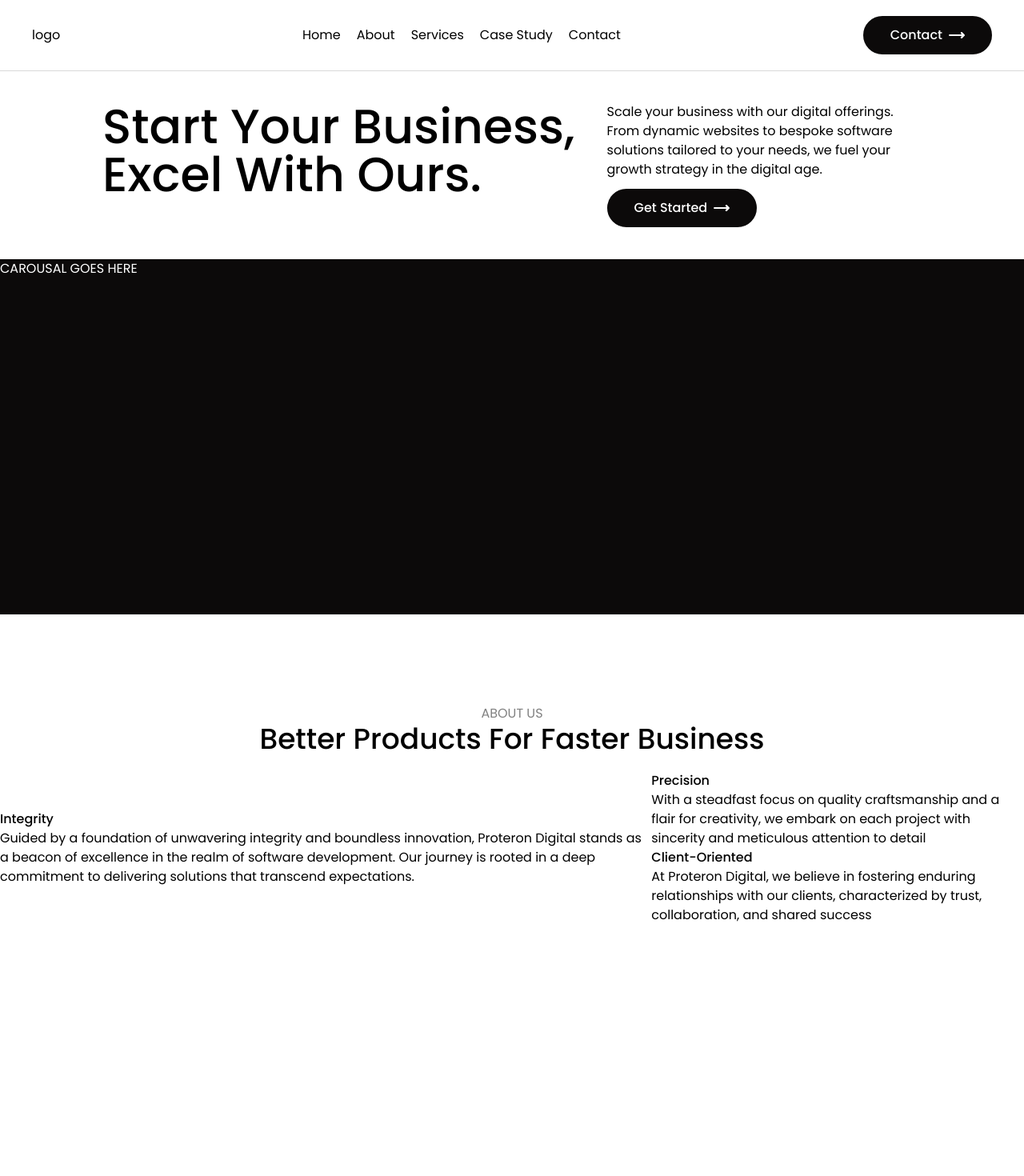
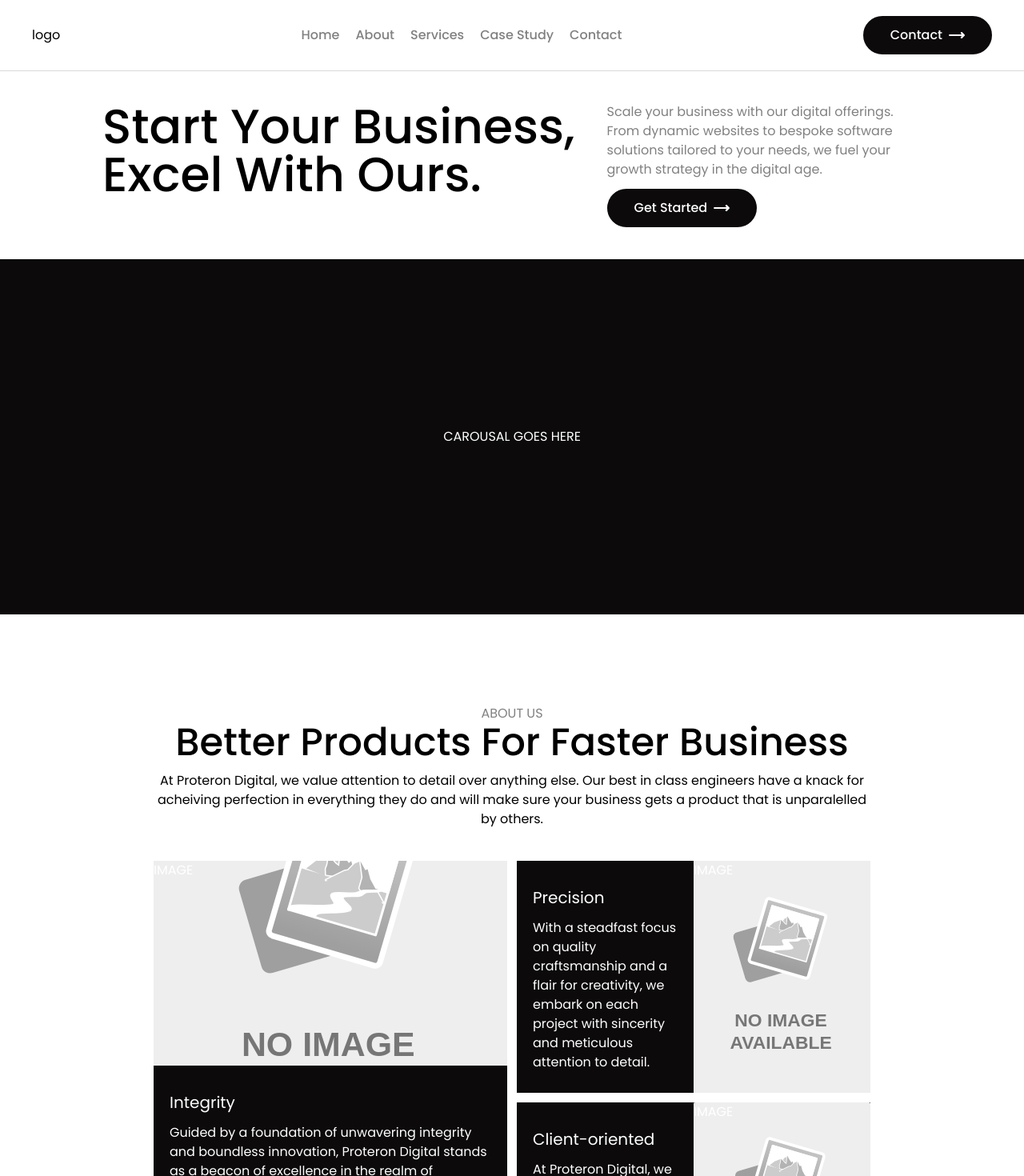
Before and after one commit to ahmedsalehdhk/ProteronDigital, a React (Create React App) app in the folder client/: page / in a window 1280 px wide. Shown: the top 1470 px of the page at 80% size. Before the commit the page ends 1236 px from the top, so only its background shows below. Built offline with nearby package versions, Linux system fonts and the light colour scheme.

Commit message:
About page Completed

```diff
--- a/client/src/App.css
+++ b/client/src/App.css
@@ -3,3 +3,21 @@
 .home-carousal {
     min-height: 300px;
 }
+
+#about-large-card{
+    background-image: url("./assets/svg/placeholder.svg");
+    background-size: cover;
+    background-position: center;
+}
+
+#about-small-card-1{
+    background-image: url("./assets/svg/placeholder.svg");
+    background-size: cover;
+    background-position: center;
+}
+
+#about-small-card-2{
+    background-image: url("./assets/svg/placeholder.svg");
+    background-size: cover;
+    background-position: center;
+}
--- a/client/src/App.js
+++ b/client/src/App.js
@@ -8,48 +8,49 @@ function App() {
       <Navbar />
       {/* HOME SECTION */}
       <div className="home gap-10 min-h-screen pt-32 pb-8 flex flex-col mb-20">
-        <div className="home-text px-6 md:px-10 lg:px-32 flex flex-col lg:flex-row justify-between gap-3 lg:gap-10">
+        <div className="home-text px-6 md:px-8 lg:px-32 flex flex-col lg:flex-row justify-between gap-3 lg:gap-10">
           <h1 className='text-3xl sm:text-4xl md:text-5xl xl:text-6xl capitalize font-medium whitespace-nowrap'>start your business, <br/>excel with ours.</h1>
           <div className="subheading lg:w-1/2">
-            <p className='mb-3'>Scale your business with our digital offerings. From dynamic websites to bespoke software solutions tailored to your needs, we fuel your growth strategy in the digital age.</p>
+            <p className='mb-3 text-accent'>Scale your business with our digital offerings. From dynamic websites to bespoke software solutions tailored to your needs, we fuel your growth strategy in the digital age.</p>
             <ButtonDark text='get started'/>
           </div>
         </div>
-        <div className="home-carousal bg-dark grow text-light">CAROUSAL GOES HERE</div>
+        <div className="home-carousal bg-dark grow text-light flex justify-center items-center">CAROUSAL GOES HERE</div>
       </div>
       {/* ABOUT SECTION */}
-      <div className="about mb-20">
+      <div className="about px-6 md:px-8 xl:px-48 mb-20">
         <p className='text-center uppercase text-accent'>about us</p>
-        <h2 className='text-center capitalize font-medium text-4xl mb-5'>better products for faster business</h2>
-        <div className="about-cards w-scree flex justify-items-center items-center">
-          <div className="about-large-card">
-            <div className="about-large-card-image"></div>
-            <div className="about-large-card-text">
-              <h3 className='capitalize font-medium'>integrity</h3>
+        <h2 className='text-center capitalize font-medium text-2xl sm:text-3xl md:text-4xl xl:text-5xl mb-3'>better products for faster business</h2>
+        <p className='text-center mb-10'>At Proteron Digital, we value attention to detail over anything else. Our best in class engineers have a knack for acheiving perfection in everything they do and will make sure your business gets a product that is unparalelled by others.</p>
+        {/* ABOUT CARDS */}
+        <div className="about-cards flex flex-col md:flex-row justify-between gap-3">
+          <div className="about-card-large bg-dark text-light md:w-1/2">
+            <div className="about-card-large-image h-56 md:h-64" id='about-large-card'>IMAGE</div>
+            <div className="about-card-large-text py-8 px-5">
+              <h3 className='mb-3 text-xl'>Integrity</h3>
               <p>Guided by a foundation of unwavering integrity and boundless innovation, Proteron Digital stands as a beacon of excellence in the realm of software development. Our journey is rooted in a deep commitment to delivering solutions that transcend expectations.</p>
             </div>
           </div>
-          <div className="about-small-cards">
-            <div className="about-small-card">
-              <div className="about-small-card-text">
-                <h3 className='capitalize font-medium'>precision</h3>
-                <p>With a steadfast focus on quality craftsmanship and a flair for creativity, we embark on each project with sincerity and meticulous attention to detail</p>
+          <div className="about-small-cards flex flex-col justify-between gap-3 md:w-1/2">
+            <div className="about-small-card flex flex-col md:flex-row bg-dark text-light h-1/2">
+              <div className="about-small-card-text py-8 px-5 md:w-1/2 order-2 md:order-1">
+                <h3 className='mb-3 text-xl'>Precision</h3>
+                <p>With a steadfast focus on quality craftsmanship and a flair for creativity, we embark on each project with sincerity and meticulous attention to detail.</p>
               </div>
-              <div className="about-small-card-image"></div>
+              <div className="about-small-card-image md:w-1/2 order-1 md:order-2 h-56 md:h-auto" id='about-small-card-1'>IMAGE</div>
             </div>
-            <div className="about-small-card">
-              <div className="about-small-card-text">
-                <h3 className='capitalize font-medium'>client-oriented</h3>
-                <p>At Proteron Digital, we believe in fostering enduring relationships with our clients, characterized by trust, collaboration, and shared success</p>
+            <div className="about-small-card flex flex-col md:flex-row bg-dark text-light h-1/2">
+              <div className="about-small-card-text py-8 px-5 md:w-1/2 order-2 md:order-1">
+                <h3 className='mb-3 text-xl'>Client-oriented</h3>
+                <p>At Proteron Digital, we believe in fostering enduring relationships with our clients, characterized by trust, collaboration, and shared success.</p>
               </div>
-              <div className="about-small-card-image"></div>
+              <div className="about-small-card-image md:w-1/2 order-1 md:order-2 h-56 md:h-auto" id='about-small-card-2'>IMAGE</div>
             </div>
           </div>
         </div>
-      </div>
 
 
-
+      </div>
 
 
 
--- a/client/src/components/ButtonDark.js
+++ b/client/src/components/ButtonDark.js
@@ -4,7 +4,7 @@ import arrowLight from '../assets/svg/arrow-light.svg'
 export default function ButtonDark(props) {
   return (
     <div>
-      <button className='bg-dark text-light font-medium capitalize rounded-full border-2 border-dark flex justify-items-center items-center gap-2 min-w-min px-6 py-2.5 md:px-8 whitespace-nowrap'>{props.text}<img className='w-5' src={arrowLight} alt="Proteron Digital" /></button>
+      <button className='bg-dark hover:bg-hoverDark text-light font-medium capitalize rounded-full border-2 border-dark hover:border-hoverDark flex justify-items-center items-center gap-2 min-w-min px-6 py-2.5 md:px-8 whitespace-nowrap'>{props.text}<img className='w-5' src={arrowLight} alt="Proteron Digital" /></button>
 
     </div>
   )
--- a/client/src/components/ButtonLight.js
+++ b/client/src/components/ButtonLight.js
@@ -4,7 +4,7 @@ import arrowDark from '../assets/svg/arrow-dark.svg'
 export default function ButtonLight(props) {
   return (
     <div>
-      <button className='bg-light text-dark font-medium capitalize rounded-full border-2 border-dark flex justify-items-center items-center gap-2 min-w-min px-6 py-2.5 md:px-8 whitespace-nowrap'>{props.text}<img className='w-5' src={arrowDark} alt="Proteron Digital" /></button>
+      <button className='bg-light hover:bg-hoverLight text-dark font-medium capitalize rounded-full border-2 border-dark flex justify-items-center items-center gap-2 min-w-min px-6 py-2.5 md:px-8 whitespace-nowrap'>{props.text}<img className='w-5' src={arrowDark} alt="Proteron Digital" /></button>
     </div>
   )
 }
--- a/client/src/components/Navbar.js
+++ b/client/src/components/Navbar.js
@@ -6,12 +6,12 @@ export default function Navbar() {
     <div>
         <nav className='flex justify-between items-center px-6 py-5 md:px-10 md:py-5 border-b border-lightAccent fixed top-0 left-0 w-full bg-light'>
             <div className="logo">logo</div>
-            <ul className="nav-links hidden md:flex gap-5">
-                <li className='capitalize hover:font-medium cursor-pointer'>home</li>
-                <li className='capitalize hover:font-medium cursor-pointer'>about</li>
-                <li className='capitalize hover:font-medium cursor-pointer'>services</li>
-                <li className='capitalize hover:font-medium cursor-pointer'>case study</li>
-                <li className='capitalize hover:font-medium cursor-pointer'>contact</li>
+            <ul className="nav-links text-accent font-medium hidden md:flex gap-5">
+                <li className='capitalize hover:text-dark cursor-pointer'>home</li>
+                <li className='capitalize hover:text-dark cursor-pointer'>about</li>
+                <li className='capitalize hover:text-dark cursor-pointer'>services</li>
+                <li className='capitalize hover:text-dark cursor-pointer'>case study</li>
+                <li className='capitalize hover:text-dark cursor-pointer'>contact</li>
             </ul>
             <div className="hidden md:block">
               <ButtonDark text='contact'/>
--- a/client/tailwind.config.js
+++ b/client/tailwind.config.js
@@ -7,7 +7,9 @@ module.exports = {
     extend: {},
     colors: {
       'dark': '#0C0A0A',
+      'hoverDark': '#2F2F2F',
       'light': '#FFFFFF',
+      'hoverLight': '#EFEFEF',
       'accent': '#818181',
       'lightAccent': '#D9D9D9'
     }
```
Also changed, not shown: client/src/assets/svg/placeholder.svg (added).
